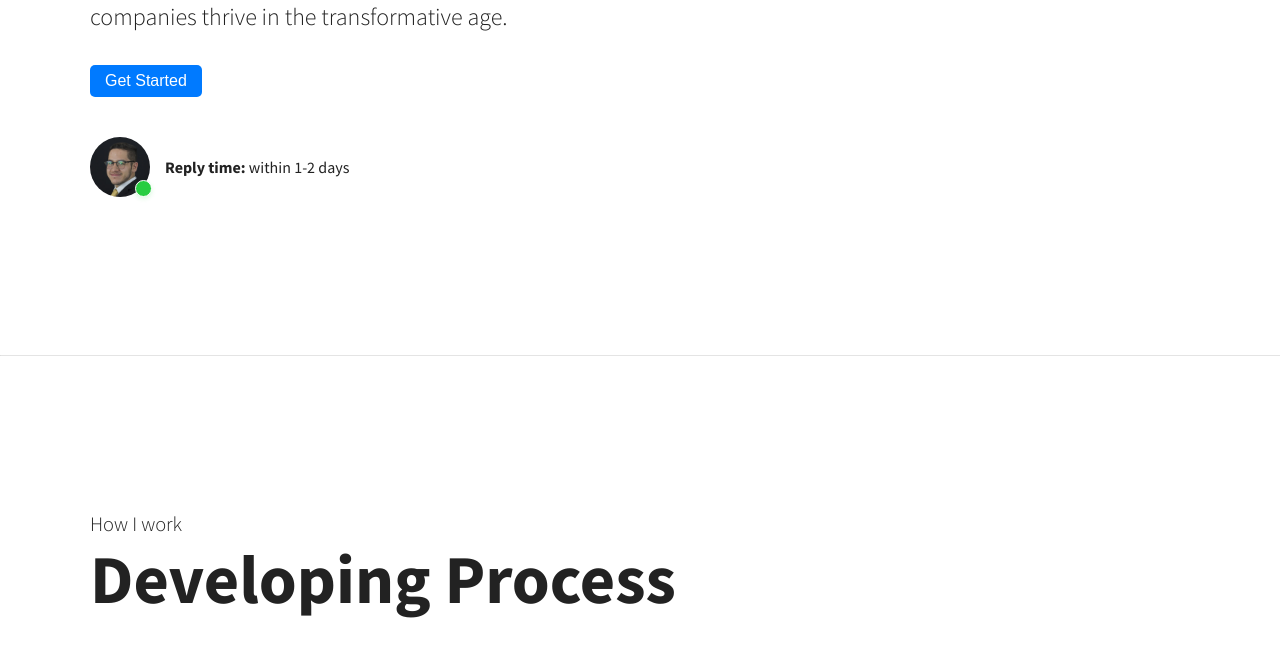
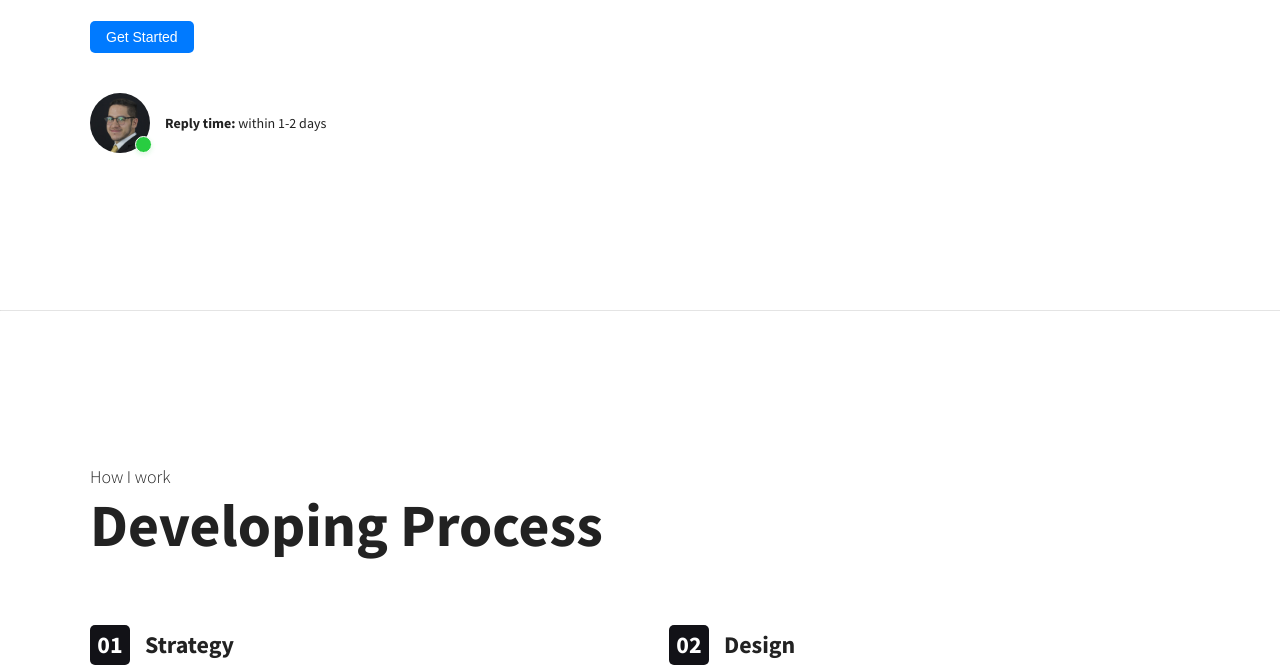
Before and after one commit to edanfesi/edanfesi.github.io, a Gatsby site in the folder portfolio-website/: page / in a window 1280 px wide. Shown: the part 488-1159 px from the top of the page. Built offline with nearby package versions, Linux system fonts and the light colour scheme; Gatsby itself is replaced by a stand-in of ours.

Commit message:
Change the btn padding

```diff
--- a/portfolio-website/src/components/styles/layout.css
+++ b/portfolio-website/src/components/styles/layout.css
@@ -17,7 +17,7 @@
   --block-border-radius: 5px;
   --block-max-width--web: 1100px;
 
-  --block-font-size: 16px;
+  --block-font-size: 14px;
   --block-font-weight--light: 300;
   --block-font-weight: 400;
   --block-font-weight--bold: 700;
@@ -51,7 +51,7 @@ hr {
 .btn {
   color: var(--btn-color__text);
   background-color: var(--color-brand);
-  padding: 7px 15px;
+  padding: 8px 16px;
   border-radius: var(--block-border-radius);
   outline: none;
   border: none;
```
